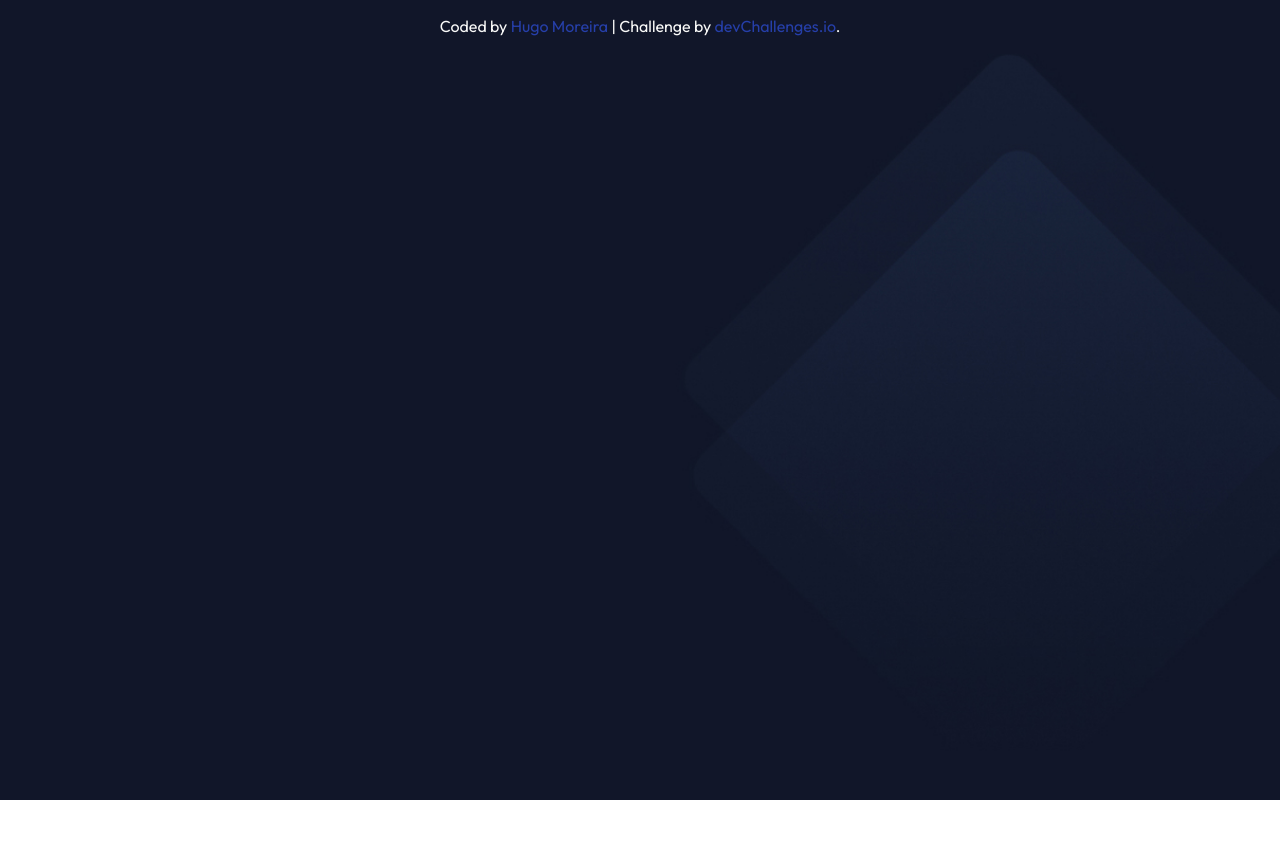
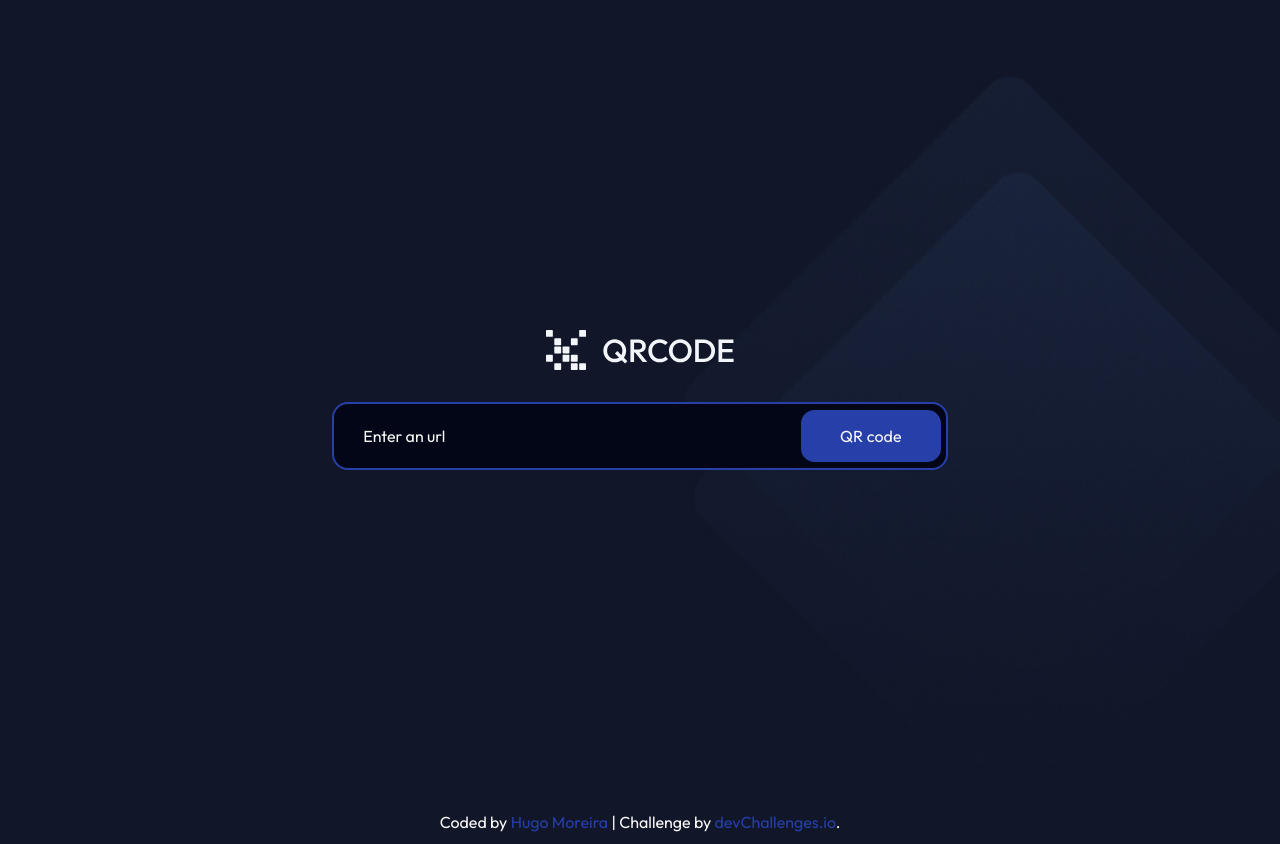
Before and after one commit to Hugo-Moreira91/qr-code-generator, a React (Vite) app: page / in a window 1280 px wide. Before the commit the page ends 800 px from the top, so only its background shows below. Built offline with nearby package versions, Linux system fonts and the light colour scheme.

Commit message:
Estruturando e estilizando elementos da Home

```diff
--- a/src/components/Footer.jsx
+++ b/src/components/Footer.jsx
@@ -15,6 +15,7 @@ const FooterContainer = styled.footer`
     display: flex;
     align-items: center;
     justify-content: center;
+    padding: .75rem 0;
 
     p {
         color: var(--text-primary-color);
--- a/src/index.css
+++ b/src/index.css
@@ -70,7 +70,10 @@ button:focus-visible {
 :root {
   --text-primary-color: #FAFAF9;
   --link-color: #263FA9;
-  --border-button-color: #263FA9;
+  --bg-hover-color: #F8FAFC1A;
+  --border-form-color: #263FA9;
+  --border-input-color: #F8FAFC1A;
+  --bg-form-color: #030616;
   --bg-input-color: #030616;
   --bg-button-color: #263FA9;
   --bg-qr-code-color: #F2F5F9;
--- a/src/pages/home.jsx
+++ b/src/pages/home.jsx
@@ -1,5 +1,84 @@
+import styled from "styled-components";
+import logo from "../assets/logo.svg";
+
 const Home = () => {
-  return <></>;
+  return (
+    <HomeContainer>
+      <img src={`${logo}`} alt="QRCODE's logo" />
+      <form>
+        <input type="text" name="" id="" placeholder="Enter an url" />
+        <button type="submit">QR code</button>
+      </form>
+    </HomeContainer>
+  );
 };
 
+const HomeContainer = styled.div`
+  min-height: 100vh;
+  display: flex;
+  flex-direction: column;
+  align-items: center;
+  justify-content: center;
+
+  form {
+    display: flex;
+    align-items: center;
+    justify-content: center;
+    gap: .35rem;
+    background-color: var(--bg-form-color);
+    border: .15rem solid var(--border-form-color);
+    border-radius: 1rem;
+    padding: .35rem;
+    margin-top: 2rem;
+
+    input[type="text"] {
+      font-family: var(--text-font);
+      font-weight: 400;
+      font-size: 1rem;
+      width: 25.5rem;
+      padding: .25rem 1.5rem;
+      background-color: var(--bg-input-color);
+      color: var(--text-primary-color);
+      border: none;
+    }
+
+    input[type="text"]:focus {
+      outline: none;
+      border: .1rem solid var(--border-input-color);
+      border-radius: .425rem;
+    }
+
+    input[type="text"]::placeholder {
+      font-weight: 400;
+      font-size: 1rem;
+      color: var(--text-primary-color);
+    }
+
+    button[type="submit"] {
+      font-family: var(--text-font);
+      font-weight: 400;
+      font-size: 1rem;
+      letter-spacing: .005rem;
+      width: 8.75rem;
+      height: 3.25rem;
+      background-color: var(--bg-button-color);
+      color: var(--text-primary-color);
+      border: none;
+      border-radius: .85rem;
+      cursor: pointer;
+      transition: all 250ms ease-in;
+    }
+
+    button[type="submit"]:hover {
+      background-color: var(--bg-hover-color);
+    }
+  }
+
+  @media ( max-width: 40rem ) {
+    form {
+      max-width: 92.5vw;
+    }
+  }
+`
+
 export { Home };
--- a/src/styles/GlobalStyle.jsx
+++ b/src/styles/GlobalStyle.jsx
@@ -17,6 +17,10 @@ const GlobalStyle = createGlobalStyle`
         text-decoration: none;
     }
 
+    p {
+        margin: 0;
+    }
+
     @media ( max-width: 40rem ) {
         body {
             background: url(${qaBgSmall}) no-repeat center;
```
